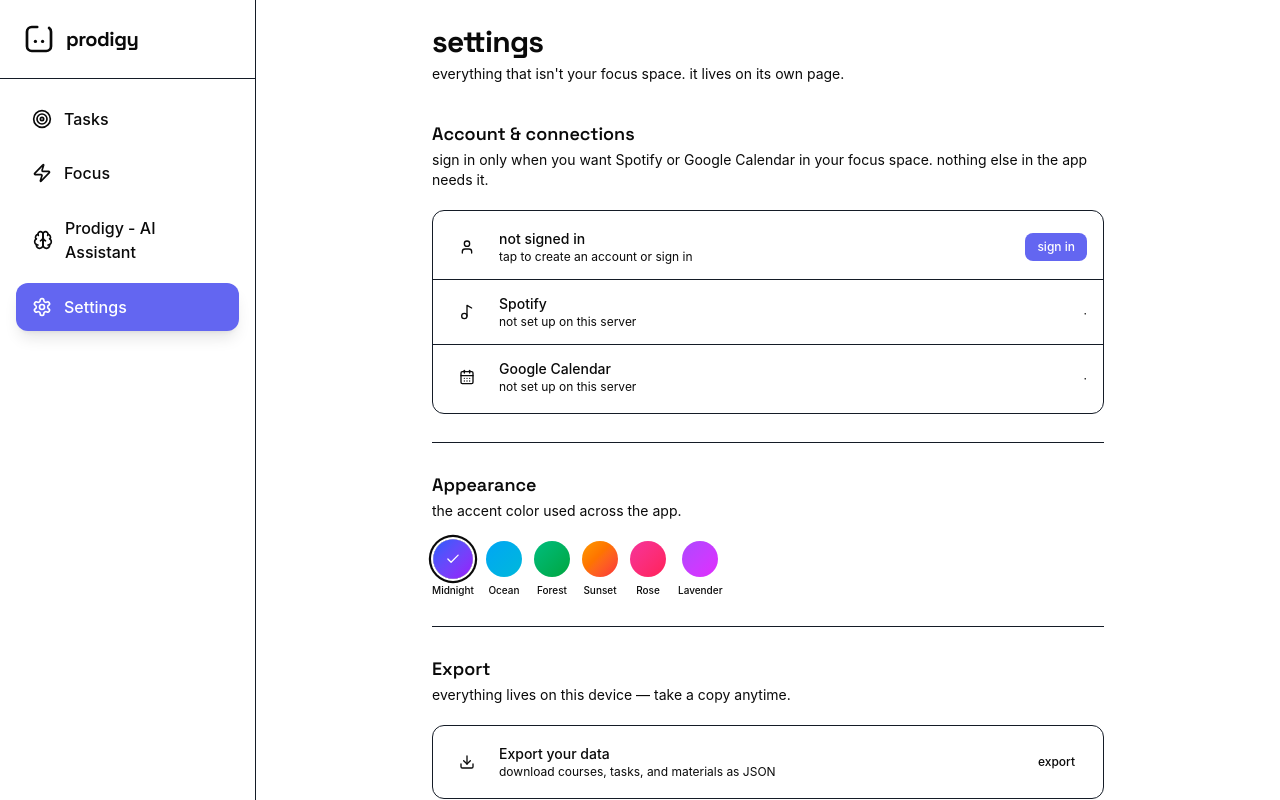
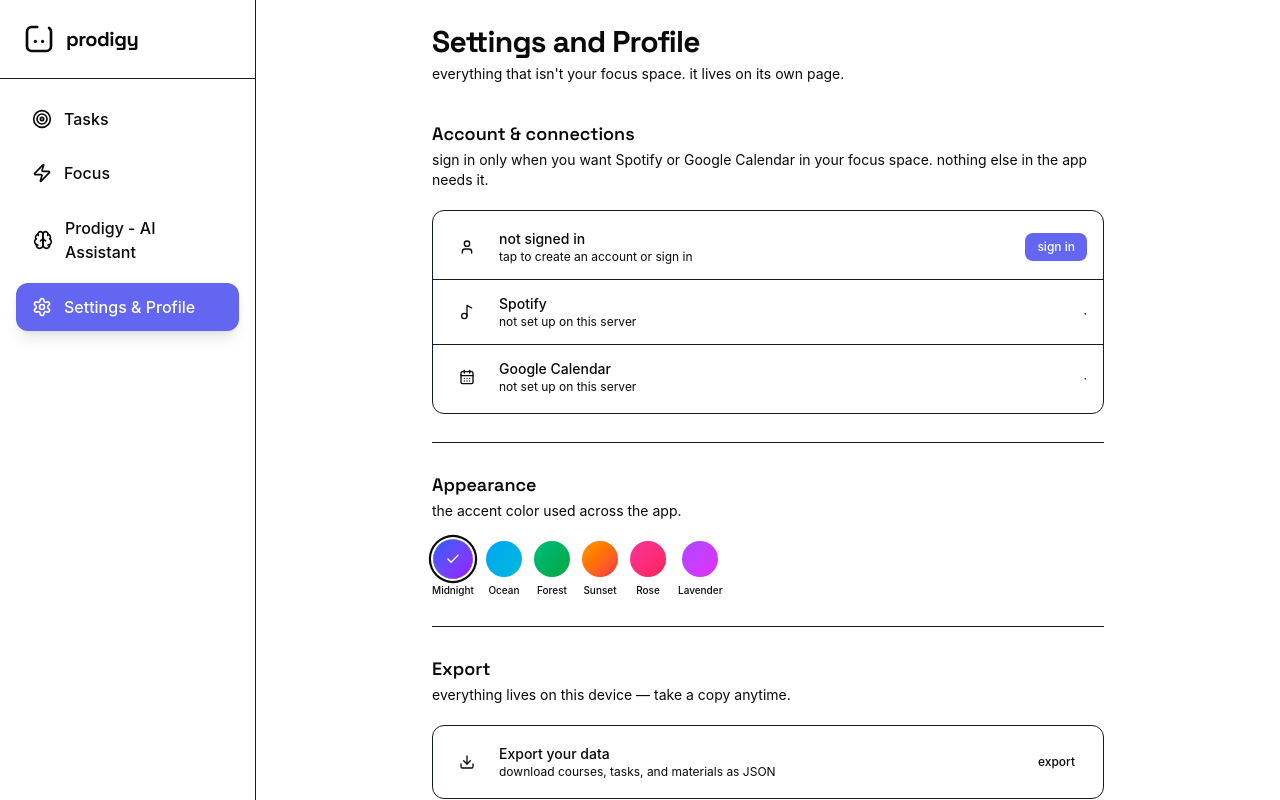
Before and after one commit to lujainm19/academic-ai-productivity-assistant, a React (Vite) app: page /settings in a window 1280 px wide. Built offline with nearby package versions, Linux system fonts and the light colour scheme; no server answers.

Commit message:
rename settings to settings & profile

```diff
--- a/src/app/components/app-layout.tsx
+++ b/src/app/components/app-layout.tsx
@@ -9,7 +9,7 @@ const navItems = [
   { path: "/tasks", icon: Target, label: "Tasks" },
   { path: "/focus", icon: Zap, label: "Focus" },
   { path: "/ai", icon: Brain, label: "Prodigy - AI Assistant", highlight: true },
-  { path: "/settings", icon: Settings, label: "Settings" }
+    { path: "/settings", icon: Settings, label: "Settings & Profile" }
 ];
 
 export function AppLayout() {
--- a/src/app/components/settings-page.tsx
+++ b/src/app/components/settings-page.tsx
@@ -155,7 +155,7 @@ export function SettingsPage() {
     <div className="min-h-screen bg-background text-foreground p-6">
       <div className="max-w-2xl mx-auto">
         <motion.div initial={{ opacity: 0, y: 12 }} animate={{ opacity: 1, y: 0 }} className="pb-2">
-          <h1 className="text-3xl font-bold tracking-tight mb-1" style={{ fontFamily: "'Space Grotesk', sans-serif" }}>settings</h1>
+          <h1 className="text-3xl font-bold tracking-tight mb-1" style={{ fontFamily: "'Space Grotesk', sans-serif" }}>Settings and Profile</h1>
           <p className="text-muted-foreground text-sm">everything that isn't your focus space. it lives on its own page.</p>
         </motion.div>
 
```
